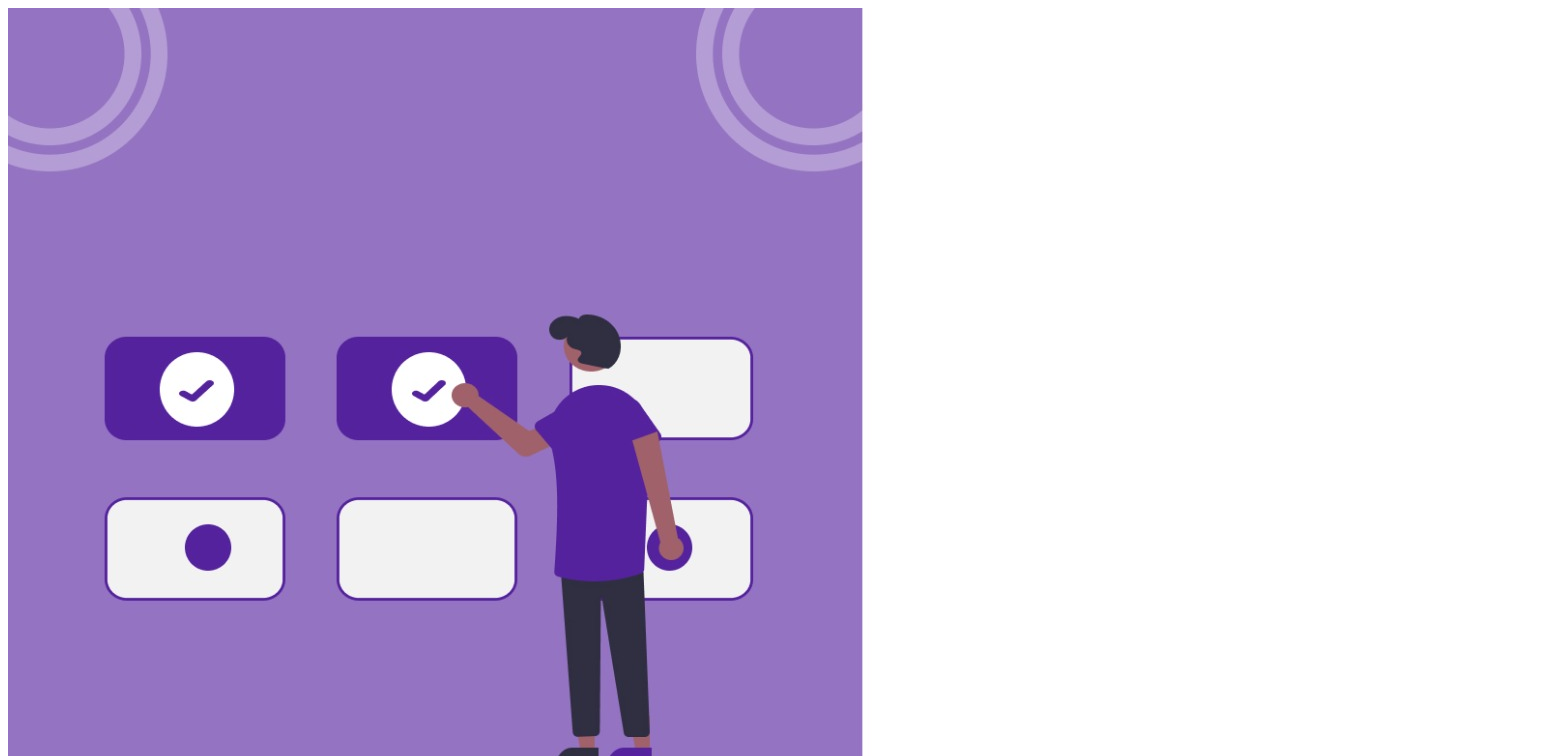
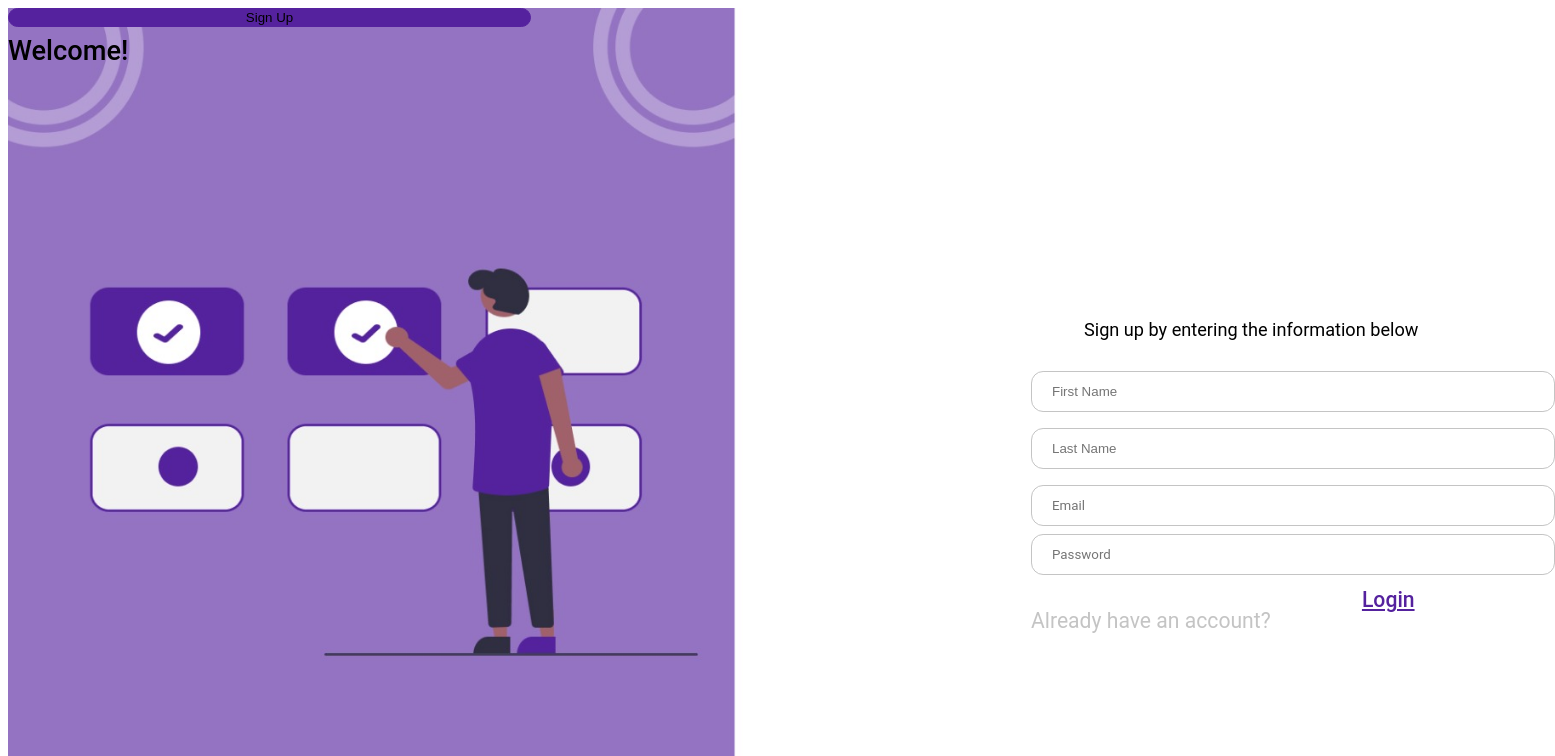
Before and after one commit to Group-2-Unicorn/e-wallet-frontend, a React (Create React App) app: page / in a window 1280 px wide. Shown: the top 756 px of the page, 1555 px wide, since content can reach past the window. Built offline with nearby package versions, Linux system fonts and the light colour scheme.

Commit message:
SignUp html structure

```diff
--- a/src/Components/SignUpPage/SignUp.js
+++ b/src/Components/SignUpPage/SignUp.js
@@ -1,17 +1,37 @@
 import React from 'react'
 import images from '../Assets/img.jpeg'
+import './signup.css'
 
 
 function SignUp(){
     return (
-        <div>
-            <div className="left">
-                <img src={images} alt="logo" />
+        <div className='container-signup'>
+            <div className='content-signup'>
+                <img className='image' src={images} alt="logo" />
             </div>
 
-            <div className="right">
-                <div className="right-top">
+            <div className='content-signup'>
+                <div className='top'>
+                    <h3 className='welcome'>Welcome!</h3>
+                    <p className='signup-info'>Sign up by entering the information below</p>
                 </div>
+                <div className='form-container'>
+                    <form className="form">
+                        <input placeholder='First Name' type="text" />
+                        <input placeholder='Last Name' type="text" />
+                        <input placeholder='Email' type="email" />
+                        <input placeholder='Password' type="password" />
+                        <div className='options'>
+                            <p className='signup-option'>Already have an account?</p>
+                            <a className='login-tag' href="http://gfg.com">Login</a>
+                        </div>
+                    </form>
+                </div>
+
+                <div>
+                    <button className='signup-btn' type='submit'>Sign Up</button>
+                </div>
+
             </div>
         </div>
     )
```
